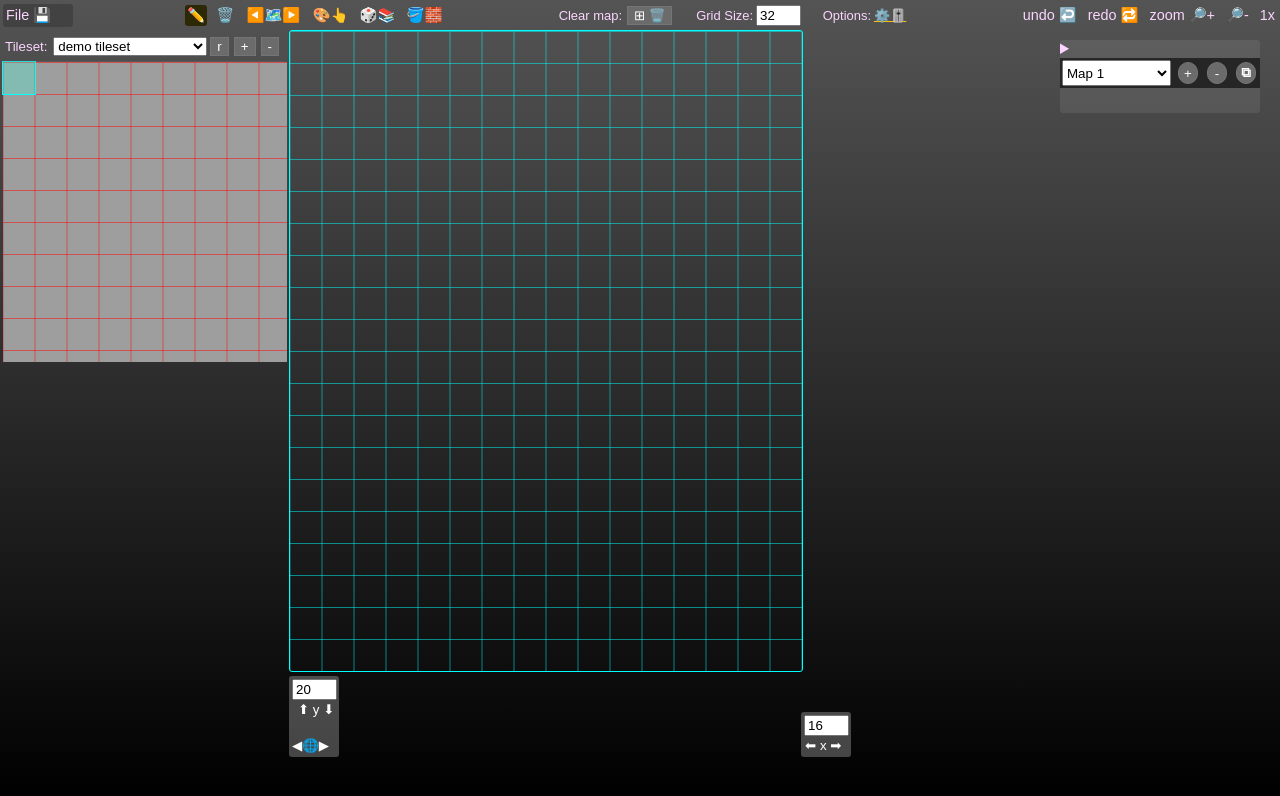
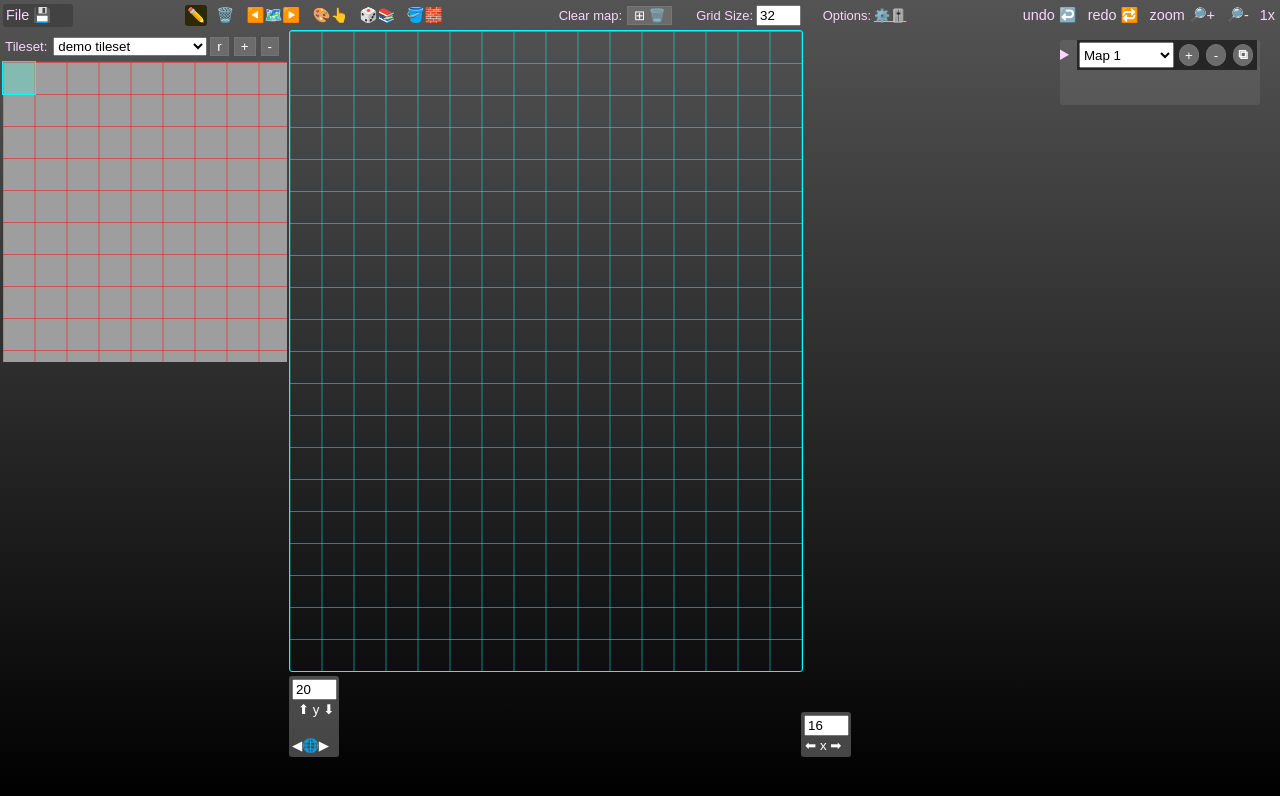
Before and after one commit to BellBlitzKing/Mythril2D_Map_Maker_Tile_Editor, a website: page index.html in a window 1280 px wide. Drawn offline with Linux system fonts and the light colour scheme.

Commit message:
Update styles.css

```diff
--- a/src/styles.css
+++ b/src/styles.css
@@ -445,11 +445,15 @@ cursor: pointer;
   max-width: 35%;
 }
 .tilemaps_selector{
-  display: flex;
+  /* display: flex; */
+  display: inline-flex;
   flex-direction: row;
-  gap: 5px;
+  gap: 3px;
   background-color: #00000094;
   padding: 2px;
+  /* added below for Map selector */
+  width: 90%;
+  margin-bottom: 10px;
  }
 
 #tilemapjs_root button {
```
